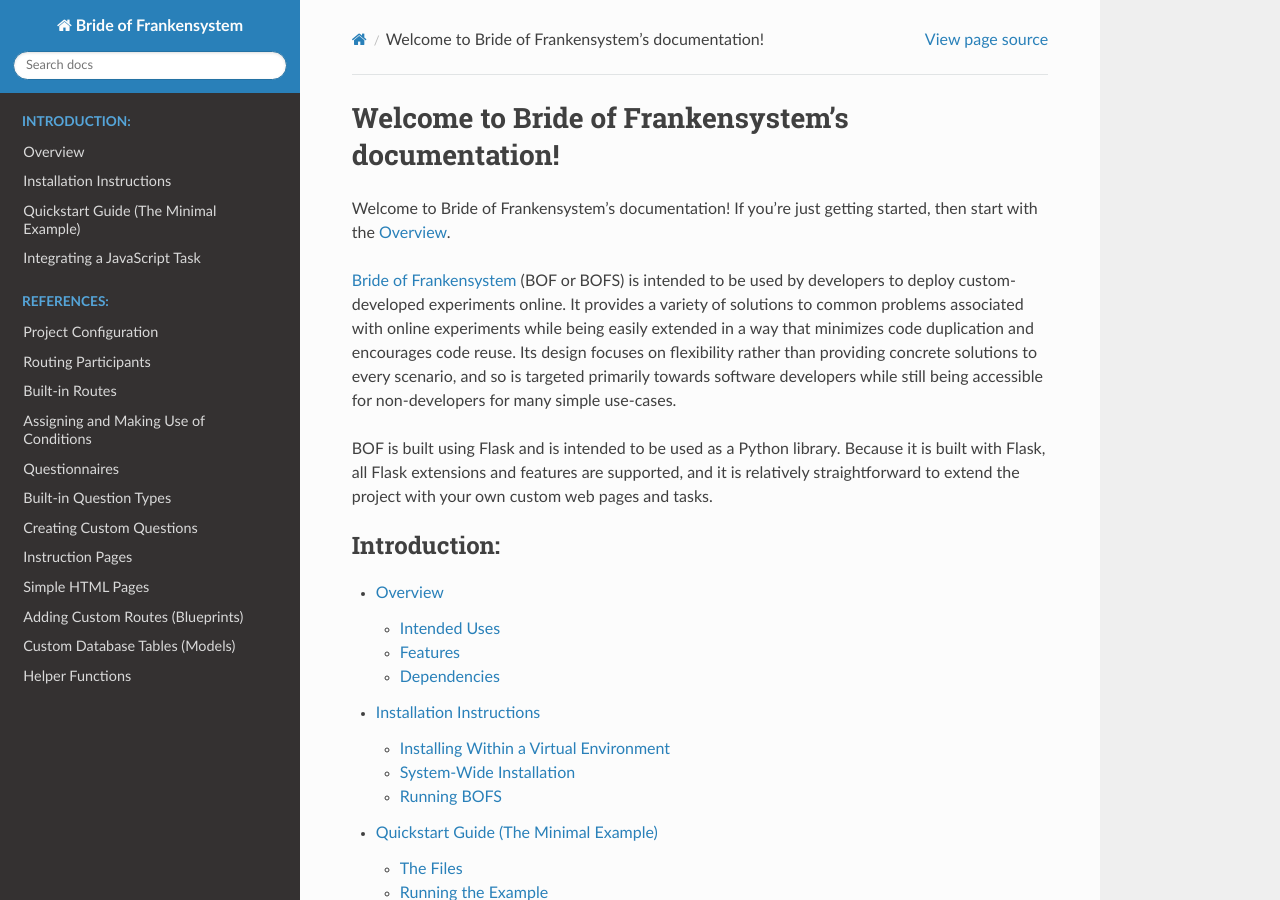
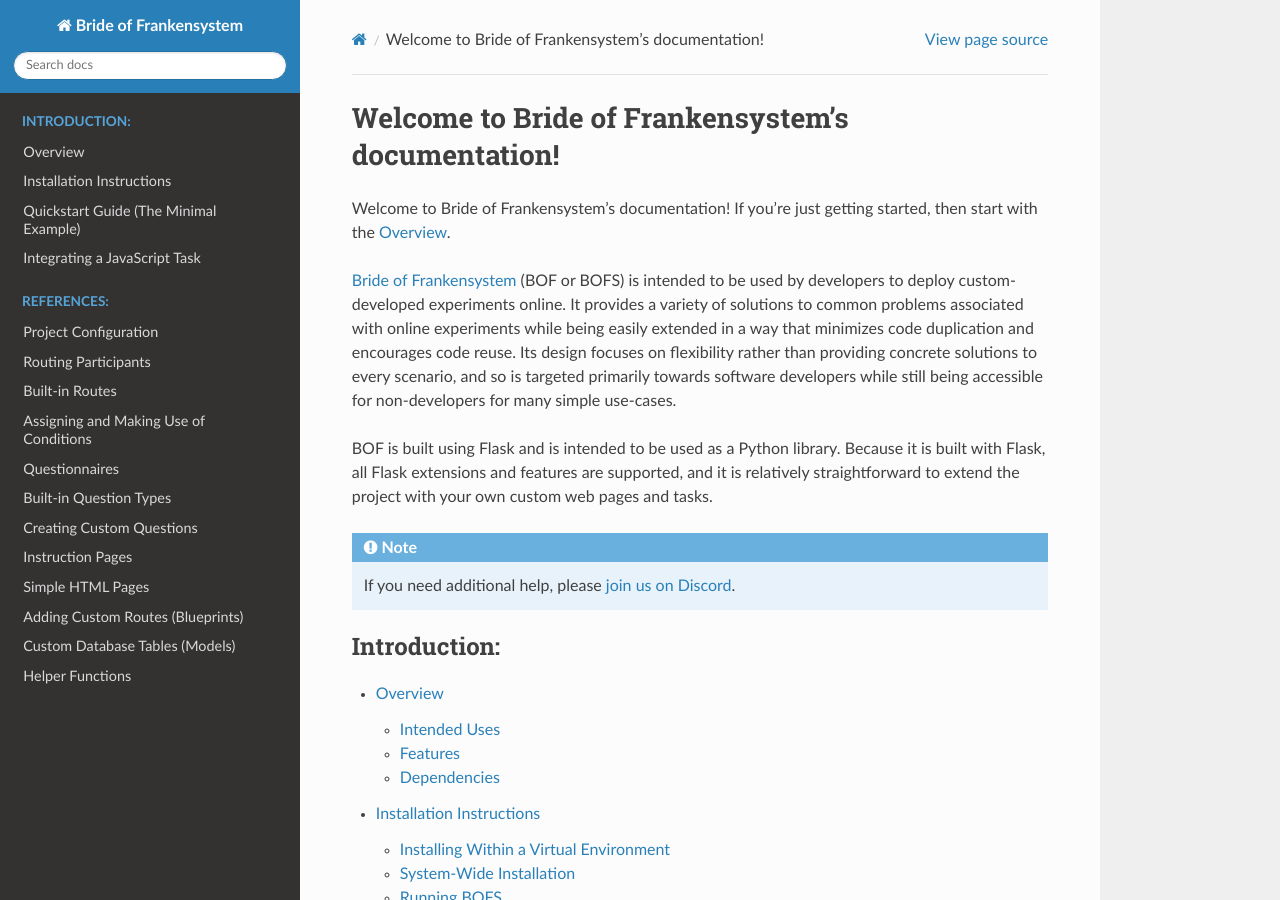
Before and after one commit to colbyj/bride-of-frankensystem, a Sphinx documentation site: the page built from docs/index.rst, in a window 1280 px wide and 900 px high. Built offline with Sphinx 7.4.7 and the Read the Docs theme 3.1.0, drawn with Linux system fonts in a browser that asks for light colours.

Commit message:
Discord note on documentation

```diff
--- a/docs/index.rst
+++ b/docs/index.rst
@@ -11,6 +11,10 @@
 `Bride of Frankensystem <https://frankensystem.net>`_ (BOF or BOFS) is intended to be used by developers to deploy custom-developed experiments online. It provides a variety of solutions to common problems associated with online experiments while being easily extended in a way that minimizes code duplication and encourages code reuse. Its design focuses on flexibility rather than providing concrete solutions to every scenario, and so is targeted primarily towards software developers while still being accessible for non-developers for many simple use-cases.
 
 BOF is built using Flask and is intended to be used as a Python library. Because it is built with Flask, all Flask extensions and features are supported, and it is relatively straightforward to extend the project with your own custom web pages and tasks.
+
+.. note::
+    If you need additional help, please `join us on Discord <https://discord.gg/XzXtUKFCJA>`_.
+
 
 .. toctree::
    :maxdepth: 2
```
